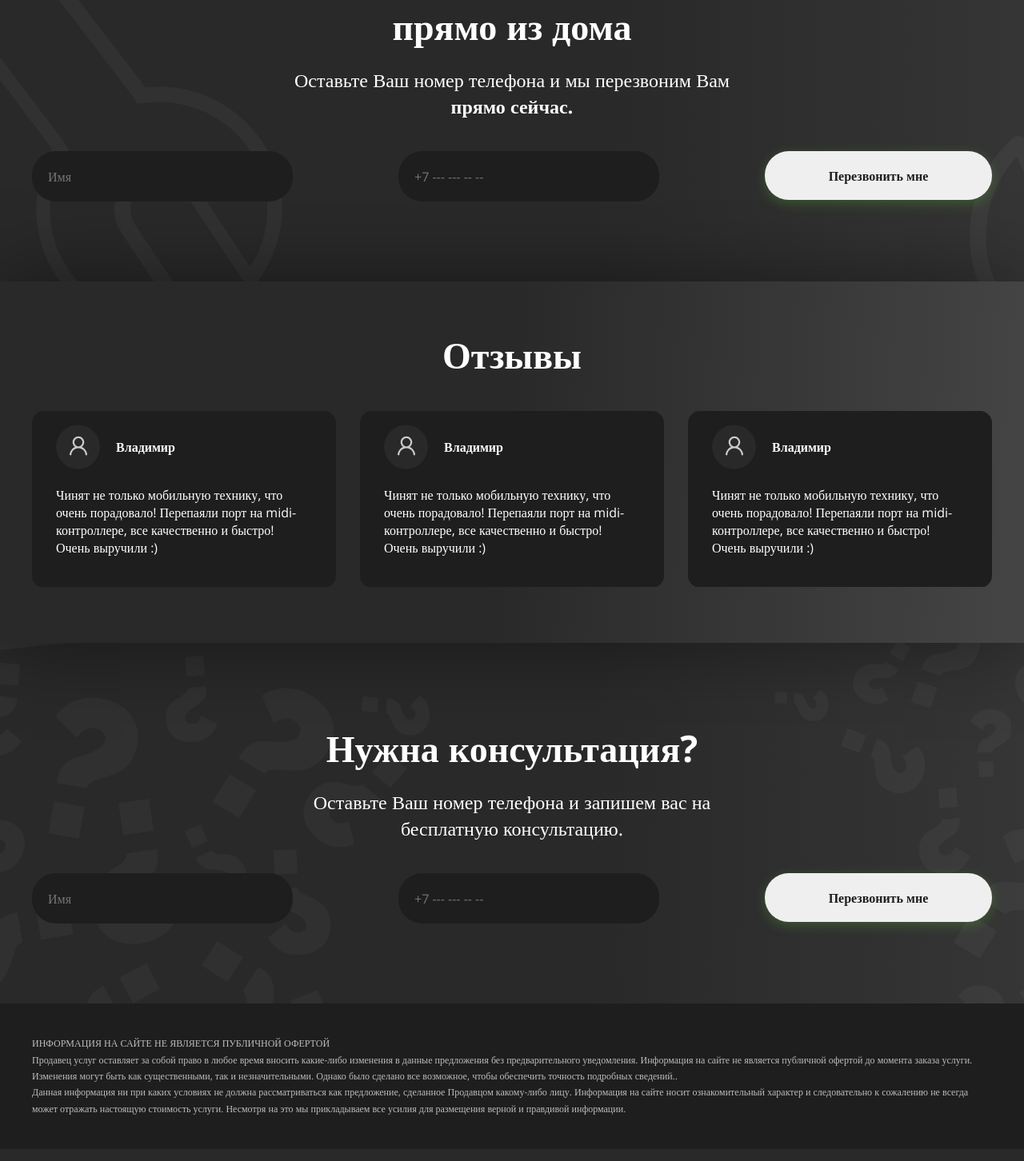
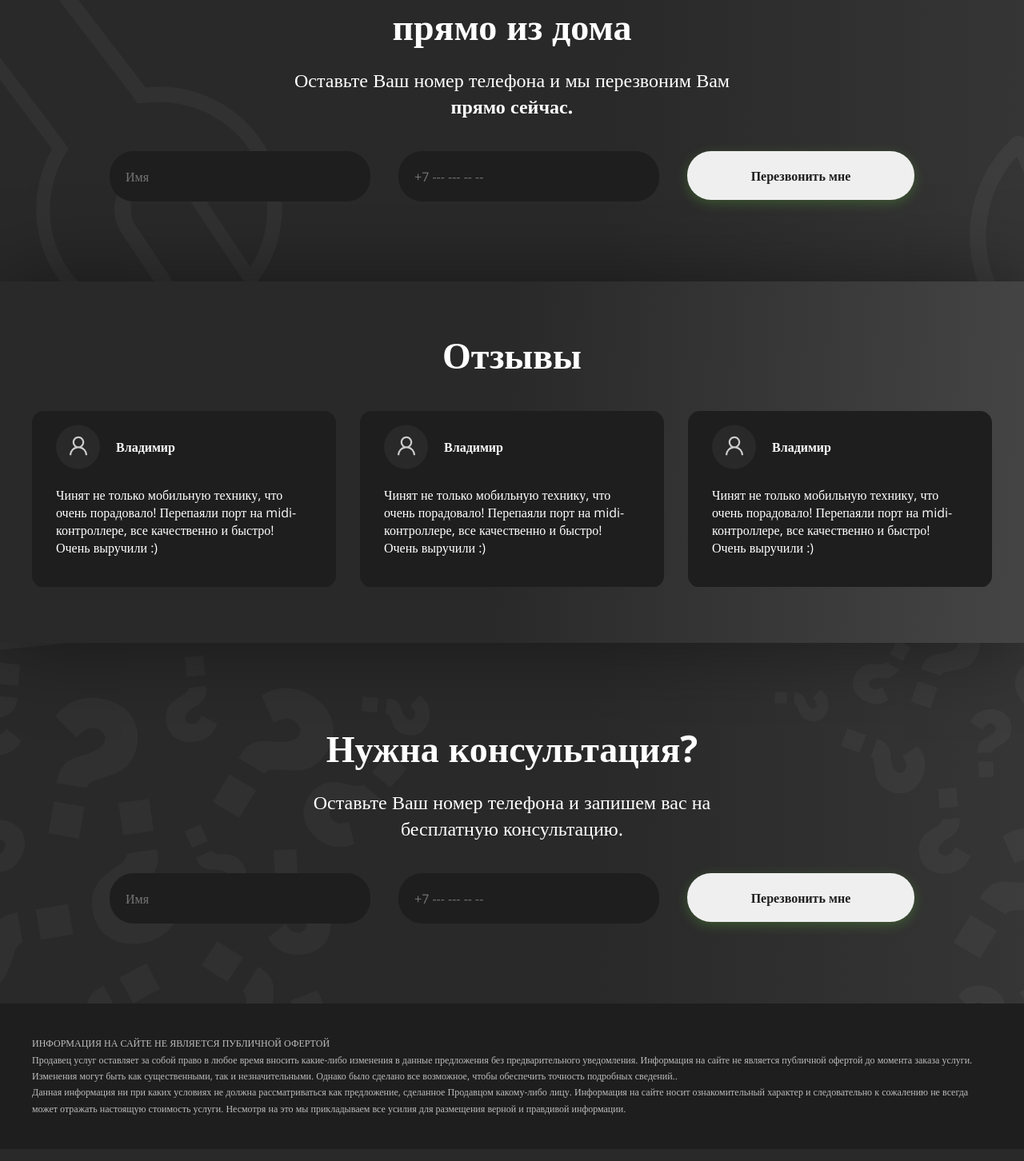
Before and after one commit to neforward/iphone-react, a React (Vite) app: page / in a window 1280 px wide. Shown: the part 4435-5887 px from the top of the page at 80% size. Built offline with nearby package versions, Linux system fonts and the light colour scheme; grey boxes are pictures that could not be loaded.

Commit message:
first commit

```diff
--- a/src/index.css
+++ b/src/index.css
@@ -631,7 +631,7 @@ body img {
 }
 .take-form {
   display: flex;
-  justify-content: space-between;
+justify-content: center;
   gap: 35px;
 }
 .take {
@@ -795,7 +795,7 @@ body img {
 }
 .help-form {
   display: flex;
-  justify-content: space-between;
+  justify-content: center;
   gap: 35px;
   padding-bottom: 100px;
 }
```
Also changed, not shown: src/components/Service.jsx (line endings or trailing spaces).
